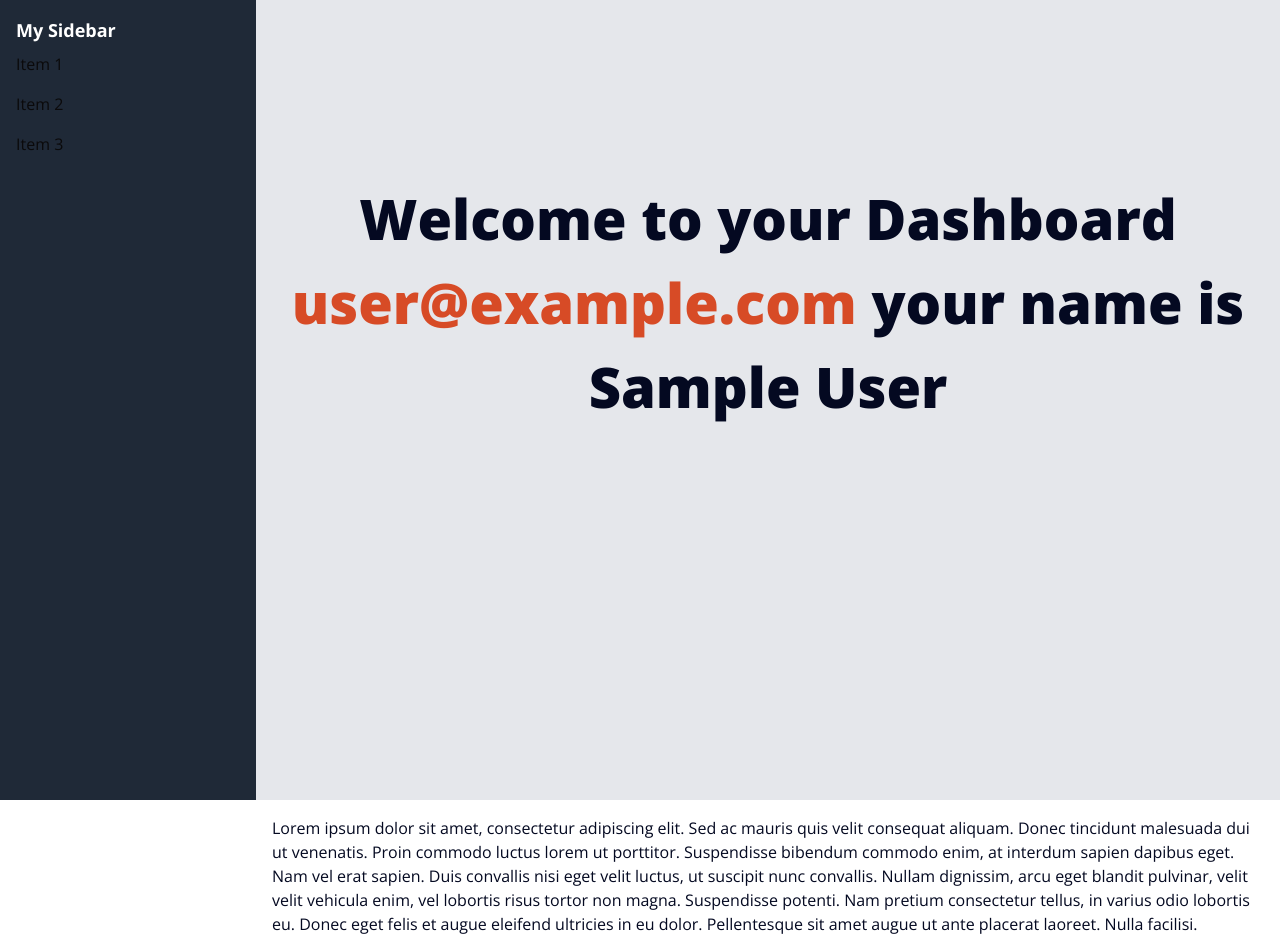
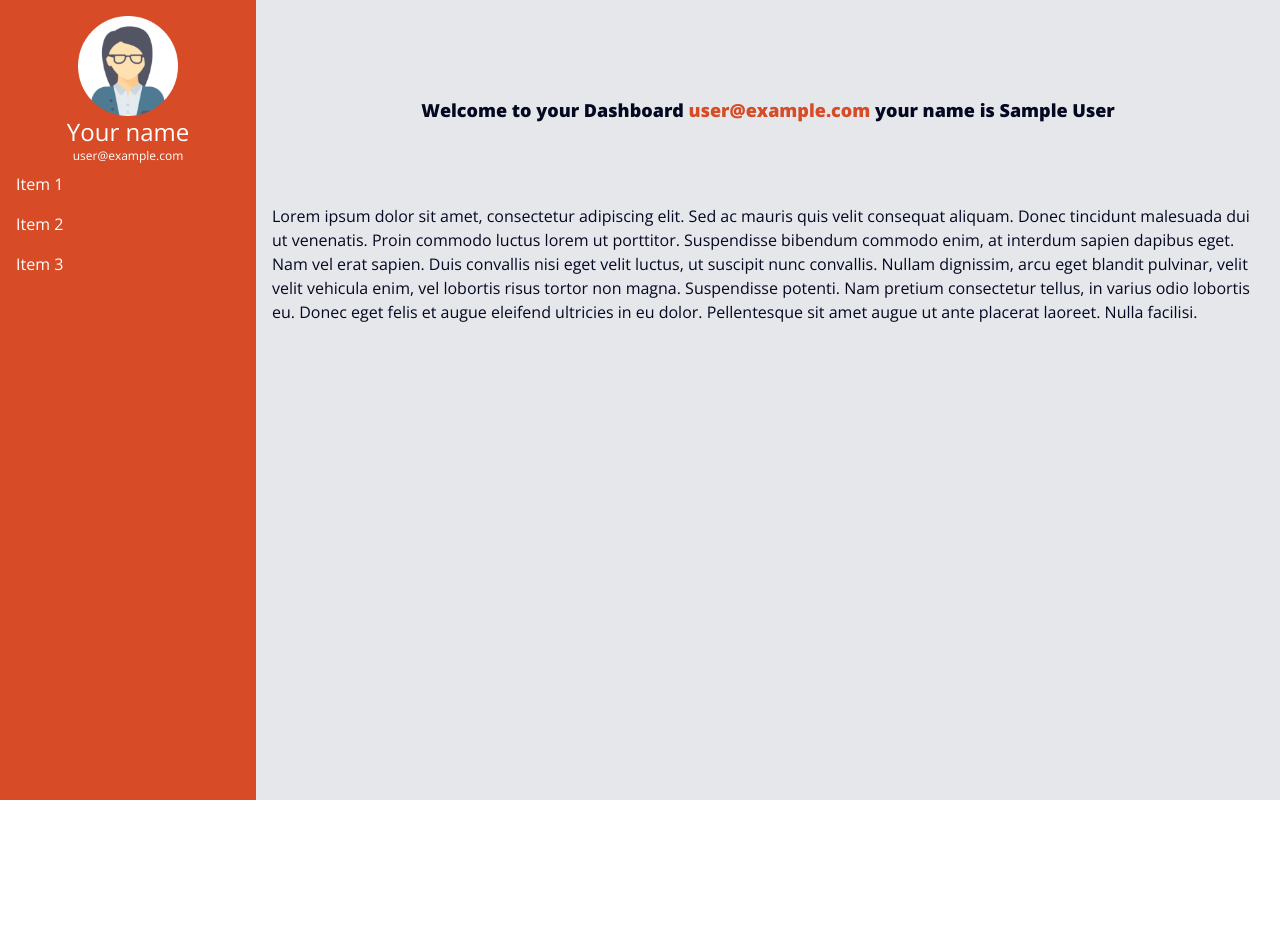
Before and after one commit to ilyesomrimoh/Restaurent-Project, a React (Create React App) app: page /dashboard in a window 1280 px wide. After the commit the page ends 800 px from the top, so only its background shows below. Built offline with nearby package versions, Linux system fonts and the light colour scheme; no server answers; sample sign-in values are in the browser's storage.

Commit message:
modifieed sidebar component (not finished)

```diff
--- a/src/App.css
+++ b/src/App.css
@@ -61,6 +61,9 @@ nav .navigation {
 }
 li a {
   color: var(--black-color);
+}
+#sidebar li a {
+  color: var(--white-color);
 }
 nav ul li {
   width: 80%;
--- a/src/Views/Dashboard.jsx
+++ b/src/Views/Dashboard.jsx
@@ -21,7 +21,7 @@ const Dashboard = () => {
 
         <Sidebar />
         <div className="flex-1 p-4">
-          {user && <h1 style={{textAlign : 'center', width: '100%', height: '100vh',paddingTop: '20vh'}}>Welcome to your Dashboard <span className='red-text' >{user.email}</span> {user.displayName && `your name is ${user.displayName}`}</h1>}
+          {user && <h1 className='text-center text-lg p-20'>Welcome to your Dashboard <span className='red-text' >{user.email}</span> {user.displayName && `your name is ${user.displayName}`}</h1>}
           <p>Lorem ipsum dolor sit amet, consectetur adipiscing elit. Sed ac mauris quis velit consequat aliquam. Donec tincidunt malesuada dui ut venenatis. Proin commodo luctus lorem ut porttitor. Suspendisse bibendum commodo enim, at interdum sapien dapibus eget. Nam vel erat sapien. Duis convallis nisi eget velit luctus, ut suscipit nunc convallis. Nullam dignissim, arcu eget blandit pulvinar, velit velit vehicula enim, vel lobortis risus tortor non magna. Suspendisse potenti. Nam pretium consectetur tellus, in varius odio lobortis eu. Donec eget felis et augue eleifend ultricies in eu dolor. Pellentesque sit amet augue ut ante placerat laoreet. Nulla facilisi.</p>
         </div>
 
--- a/src/components/Dashboard/Sidebar.jsx
+++ b/src/components/Dashboard/Sidebar.jsx
@@ -1,15 +1,26 @@
 import React from 'react'
 import { Link } from 'react-router-dom'
+import { useContext } from 'react';
+import { UserContext } from '../../contexts/UserContext';
 
 function Sidebar() {
+    const {user} = useContext(UserContext);
   return (
     //tailwind class to make a sidebar container
-    <div className="w-64 bg-gray-800 text-white p-4">
-        <h1 className="text-lg font-bold">My Sidebar</h1>
-        <ul className='li:text-white'>
-        <li><Link to="#" className="block py-2 ">Item 1</Link></li>
-        <li><Link to="#" className="block py-2">Item 2</Link></li>
-        <li><Link to="#" className="block py-2">Item 3</Link></li>
+    <div id='sidebar' className="w-64 bg-[var(--primary-color)] text-white p-4">
+        <div className='profile'>
+            <div className="prof-img m-auto w-[100px]">
+                <img src="./images/icons/avatar.png" className="w-full" alt="" />
+            </div>
+            <div className="prof-info text-center">
+                <h6 className='text-2xl'>Your name</h6>
+                <p className='text-xs'>{ user && user.email}</p>
+            </div>
+        </div>
+        <ul className='text-white !important'>
+            <li><Link to="#" className="block py-2 ">Item 1</Link></li>
+            <li><Link to="#" className="block py-2">Item 2</Link></li>
+            <li><Link to="#" className="block py-2">Item 3</Link></li>
         </ul>
   </div>
 
```
Also changed, not shown: public/images/icons/avatar.png (added).
